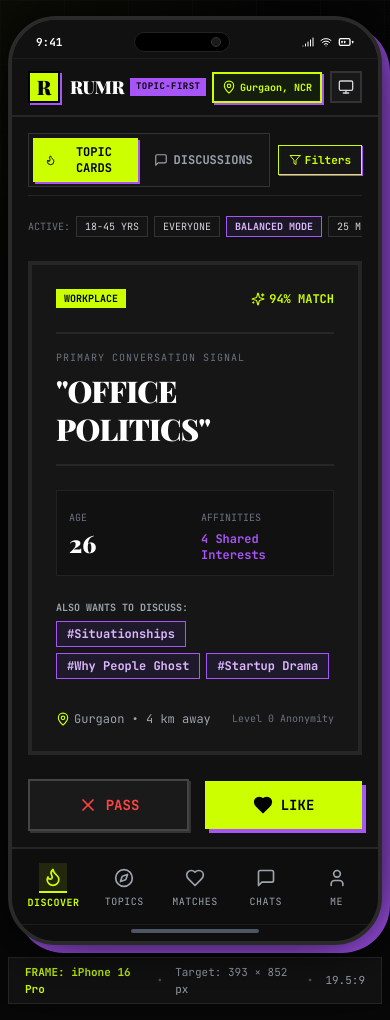
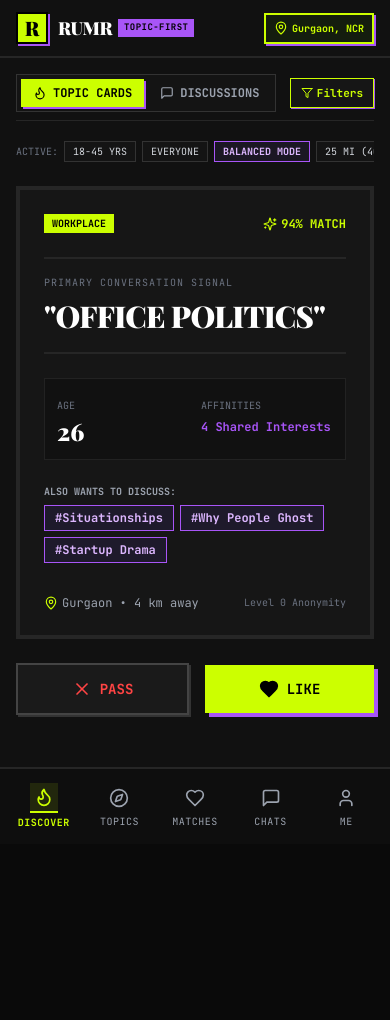
Before and after one commit to thakurcodeshere/Rumr, a React (Vite) app: page / in a window 390 px wide. After the commit the page ends 844 px from the top, so only its background shows below. Built offline with nearby package versions, Linux system fonts and the light colour scheme; the HTML template or start-up script is replaced by a standard one; a web font is replaced by a local one.

Commit message:
Remove iPhone 16 Pro mockup frame and fit all windows to screen with smooth scrolling

```diff
--- a/src/components/layout/AppHeader.tsx
+++ b/src/components/layout/AppHeader.tsx
@@ -69,15 +69,6 @@ export const AppHeader: React.FC = () => {
             <Globe className="w-3.5 h-3.5" />
             <span>LANDING SITE ↗</span>
           </a>
-
-          {/* Toggle Mobile Frame / Desktop View */}
-          <button
-            onClick={toggleMobileFrame}
-            className="p-1.5 bg-[#181818] text-gray-300 border-2 border-[#333] hover:text-white hover:border-white transition-colors"
-            title={isMobileFrame ? "Switch to Fullscreen Responsive" : "Switch to Mobile Device Frame"}
-          >
-            {isMobileFrame ? <Monitor className="w-4 h-4" /> : <Smartphone className="w-4 h-4" />}
-          </button>
         </div>
       </div>
     </header>
--- a/src/components/layout/MobileFrameShell.tsx
+++ b/src/components/layout/MobileFrameShell.tsx
@@ -5,91 +5,29 @@ import { BottomNav } from './BottomNav';
 import { ShaderBackground } from '../ui/ShaderBackground';
 import { AiNudgeModal } from '../ui/AiNudgeModal';
 import { GuestRestrictionModal } from '../ui/GuestRestrictionModal';
-import { SCREEN_FRAME_SPECS } from '../../lib/frame-specs';
-import { Wifi, BatteryMedium, Signal, Info, Smartphone } from 'lucide-react';
 
 export const MobileFrameShell: React.FC<{ children: React.ReactNode }> = ({ children }) => {
-  const { isMobileFrame, selectedFrame, currentView } = useApp();
-  const frameSpec = SCREEN_FRAME_SPECS[selectedFrame] || SCREEN_FRAME_SPECS['iphone-16-pro'];
-
   return (
-    <div className="min-h-screen bg-[#070707] text-[#e5e2e1] flex flex-col items-center justify-start relative">
+    <div className="min-h-screen w-full bg-[#070707] text-[#e5e2e1] flex flex-col items-center justify-start relative select-none">
       <ShaderBackground />
       <AiNudgeModal />
       <GuestRestrictionModal />
 
-      {/* Main Content Area */}
-      {isMobileFrame && selectedFrame !== 'fluid' ? (
-        <div className="flex flex-col items-center my-4 sm:my-8 px-2 w-full">
+      {/* Main Responsive Fit-to-Screen Container */}
+      <div className="w-full max-w-md sm:max-w-lg md:max-w-xl lg:max-w-2xl min-h-screen flex flex-col bg-[#111111] sm:border-x sm:border-[#262626] sm:shadow-[0_0_50px_rgba(0,0,0,0.8),4px_0_20px_rgba(168,85,247,0.15)] relative z-10">
 
-          {/* Active Screen Frame Container */}
-          <div
-            style={{
-              width: `${frameSpec.width}px`,
-              maxWidth: '100%',
-              minHeight: `${Math.min(frameSpec.height, 860)}px`,
-              borderRadius: `${frameSpec.cornerRadius}px`
-            }}
-            className="bg-[#111111] border-4 border-[#2a2a2a] shadow-[0_0_60px_rgba(0,0,0,0.95),8px_8px_0px_#a855f7] flex flex-col relative z-10 overflow-hidden transition-all duration-300"
-          >
-            {/* Simulated Mobile Status Bar */}
-            <div className="flex items-center justify-between px-6 pt-3 pb-1.5 bg-[#111111] text-xs font-mono text-gray-400 select-none border-b border-[#1c1c1c]">
-              <span className="font-bold text-white text-[11px]">9:41</span>
+        {/* Sticky App Header */}
+        <AppHeader />
 
-              {/* Dynamic Island or Notch or Punch Hole */}
-              {frameSpec.notchType === 'dynamic-island' && (
-                <div className="w-24 h-5 bg-black rounded-full border border-[#222] flex items-center justify-end px-2">
-                  <div className="w-2.5 h-2.5 rounded-full bg-[#1a1a1a] border border-[#333]" />
-                </div>
-              )}
-              {frameSpec.notchType === 'punch-hole' && (
-                <div className="w-3.5 h-3.5 rounded-full bg-black border border-[#333]" />
-              )}
-              {frameSpec.notchType === 'none' && (
-                <span className="font-mono text-[9px] text-[#a855f7] font-bold">RUMR_OS</span>
-              )}
+        {/* Scrollable Viewport - Seamless Vertical Scrolling */}
+        <main className="flex-1 w-full overflow-y-auto overflow-x-hidden flex flex-col relative bg-[#111111] pb-4">
+          {children}
+        </main>
 
-              <div className="flex items-center gap-1.5">
-                <Signal className="w-3 h-3 text-white" />
-                <Wifi className="w-3 h-3 text-white" />
-                <BatteryMedium className="w-4 h-4 text-white" />
-              </div>
-            </div>
+        {/* Sticky Bottom Navigation */}
+        <BottomNav />
 
-            <AppHeader />
-
-            {/* Scrollable Viewport */}
-            <main className="flex-1 overflow-y-auto overflow-x-hidden flex flex-col relative bg-[#111111]">
-              {children}
-            </main>
-
-            <BottomNav />
-
-            {/* Simulated Home Indicator Bar */}
-            <div className="flex justify-center pb-2 pt-1 bg-[#0e0e0e] border-t border-[#1c1c1c]">
-              <div className="w-32 h-1 bg-gray-600 rounded-full" />
-            </div>
-          </div>
-
-          {/* Under-frame specification readout */}
-          <div className="mt-3 font-mono text-[11px] text-gray-400 bg-[#121212] border border-[#262626] px-4 py-1.5 flex items-center gap-3">
-            <span className="text-[#ccff00] font-bold">FRAME: {frameSpec.name}</span>
-            <span className="text-gray-600">•</span>
-            <span>Target: {frameSpec.width} × {frameSpec.height} px</span>
-            <span className="text-gray-600">•</span>
-            <span className="text-gray-400">{frameSpec.ratio}</span>
-          </div>
-        </div>
-      ) : (
-        /* Full Desktop Layout */
-        <div className="w-full max-w-6xl min-h-screen bg-[#111111] border-x border-[#222] flex flex-col relative z-10 my-4">
-          <AppHeader />
-          <main className="flex-1 overflow-y-auto p-4 sm:p-8">
-            {children}
-          </main>
-          <BottomNav />
-        </div>
-      )}
+      </div>
     </div>
   );
 };
--- a/src/views/ChatView.tsx
+++ b/src/views/ChatView.tsx
@@ -293,7 +293,7 @@ export const ChatView: React.FC = () => {
           </div>
 
           {/* 2. CHATS BELOW: Message Stream */}
-          <div className="flex-1 overflow-y-auto space-y-3 py-2 pr-1 max-h-[360px]">
+          <div className="flex-1 overflow-y-auto space-y-3 py-2 pr-1 min-h-[280px]">
             {chatMessages.map(msg => {
               if (msg.sender === 'system') {
                 return (
```
